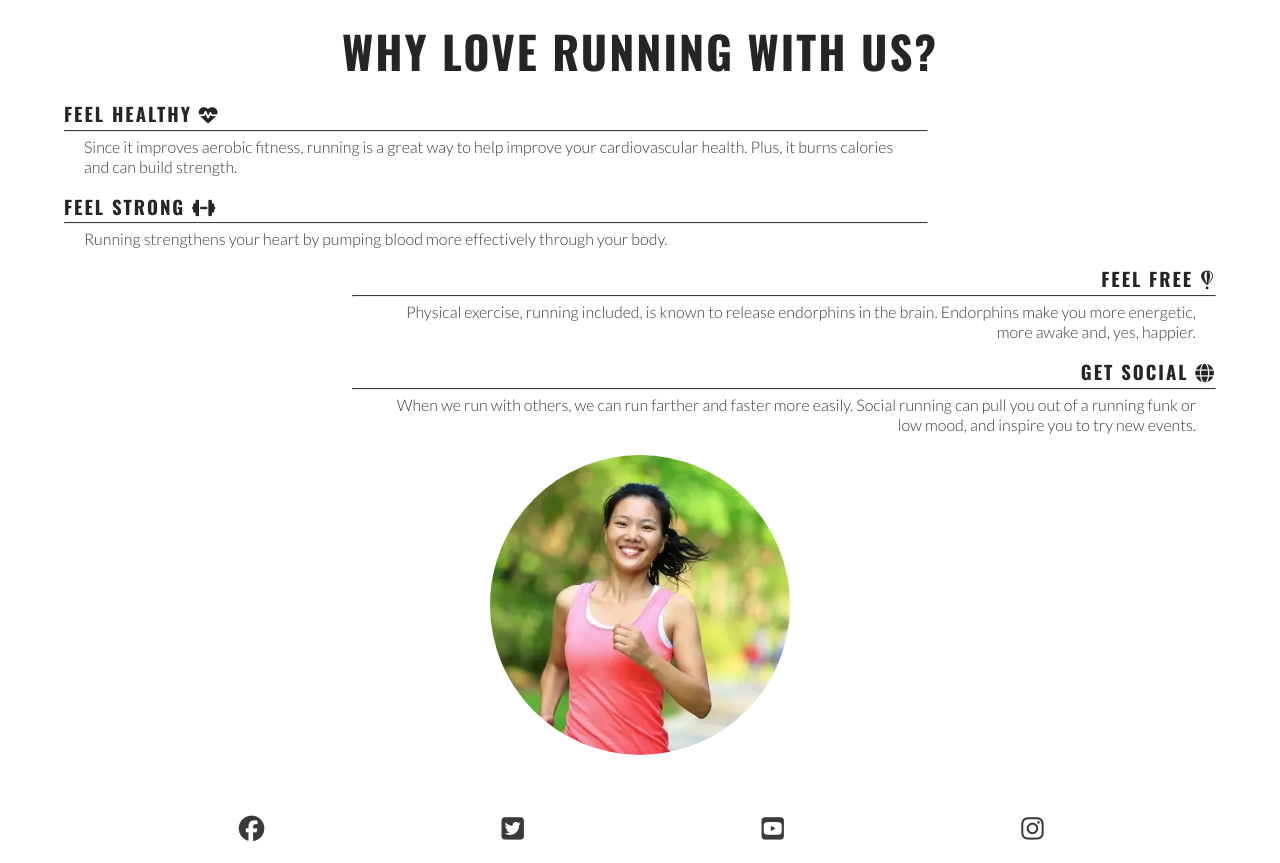
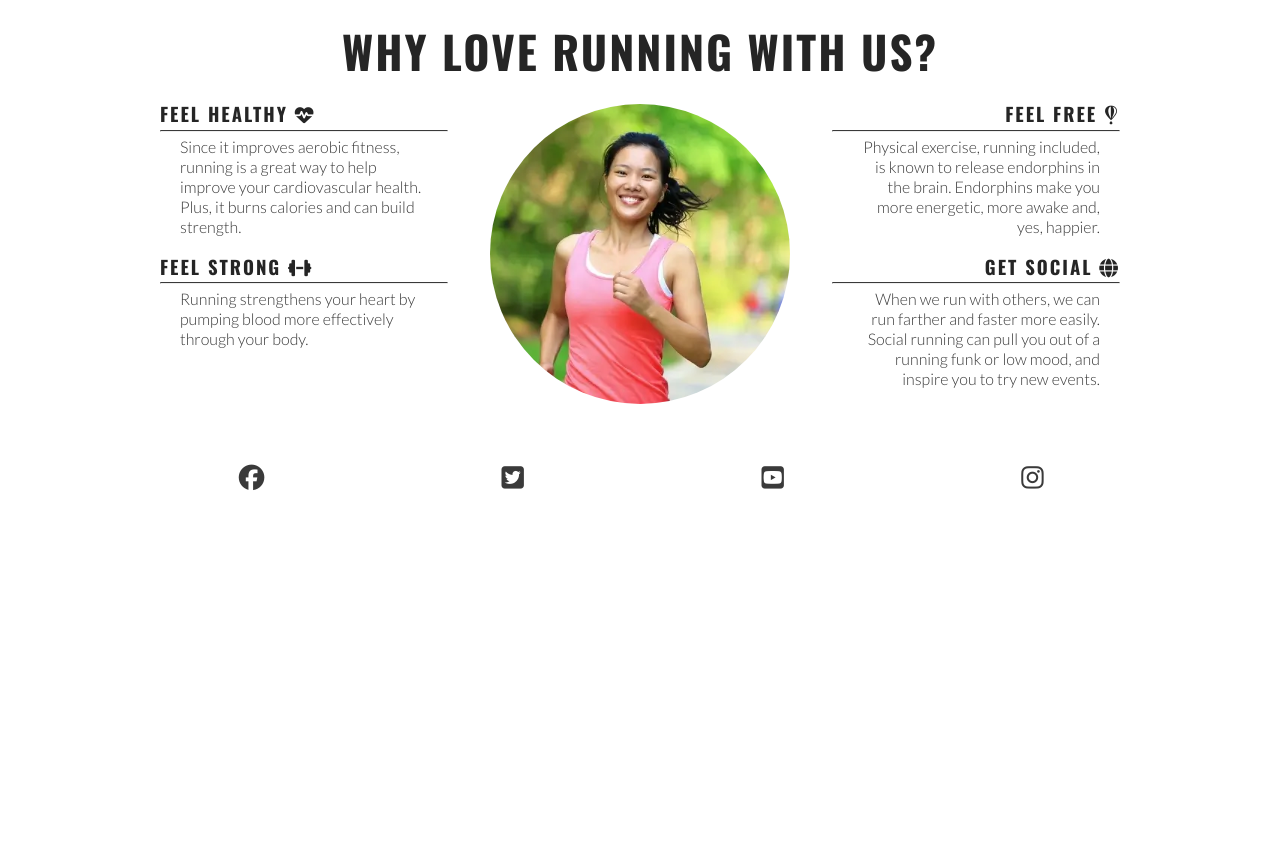
Before and after one commit to BekMart/love_running, a plain HTML site: page index.html in a window 1280 px wide. Shown: the part 681-1544 px from the top of the page. After the commit the page ends 1193 px from the top, so only its background shows below. Drawn offline with nearby package versions, Linux system fonts and the light colour scheme.

Commit message:
Make reasons section responsive on large desktop devices

```diff
--- a/assets/css/style.css
+++ b/assets/css/style.css
@@ -244,3 +244,32 @@ hr {
         border-bottom: 1px solid #3a3a3a;
     }
 }
+
+/* Large devices: Desktops (1200px & above) */
+@media screen and (min-width: 1200px) {
+    /* Reasons section */
+    #benefits {
+        display: flex;
+        flex-direction: row;
+    }
+
+    #benefits > div {
+        flex: 1;
+    }
+
+    #benefits-image {
+        order: 0;
+    }
+
+    #benefits-mental {
+        order: 1;
+    }
+
+    #benefits-mental > div {
+        align-self: flex-start;
+    }
+
+    #benefits-physical > div {
+        align-self: flex-end;
+    }
+}
```
